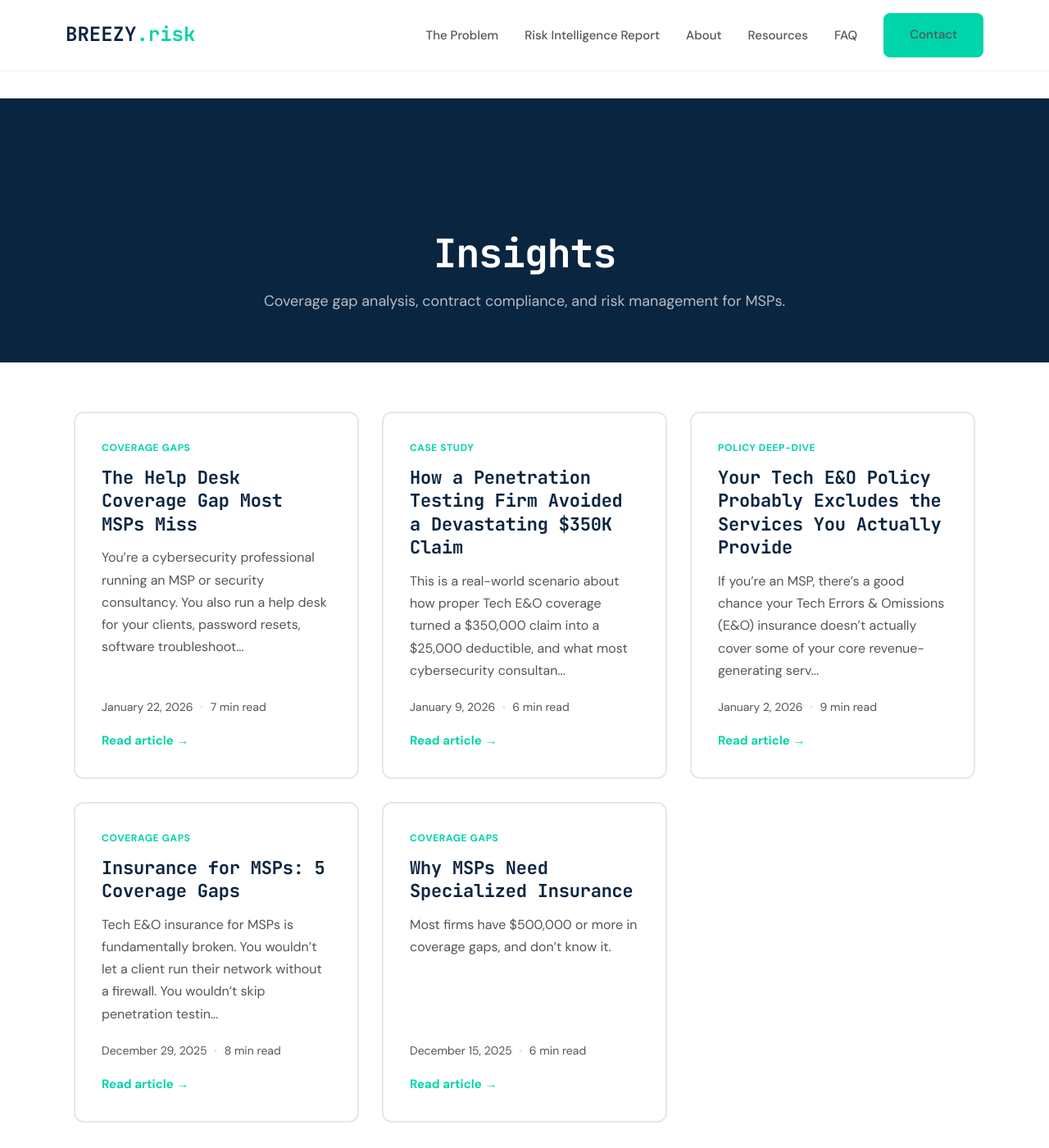
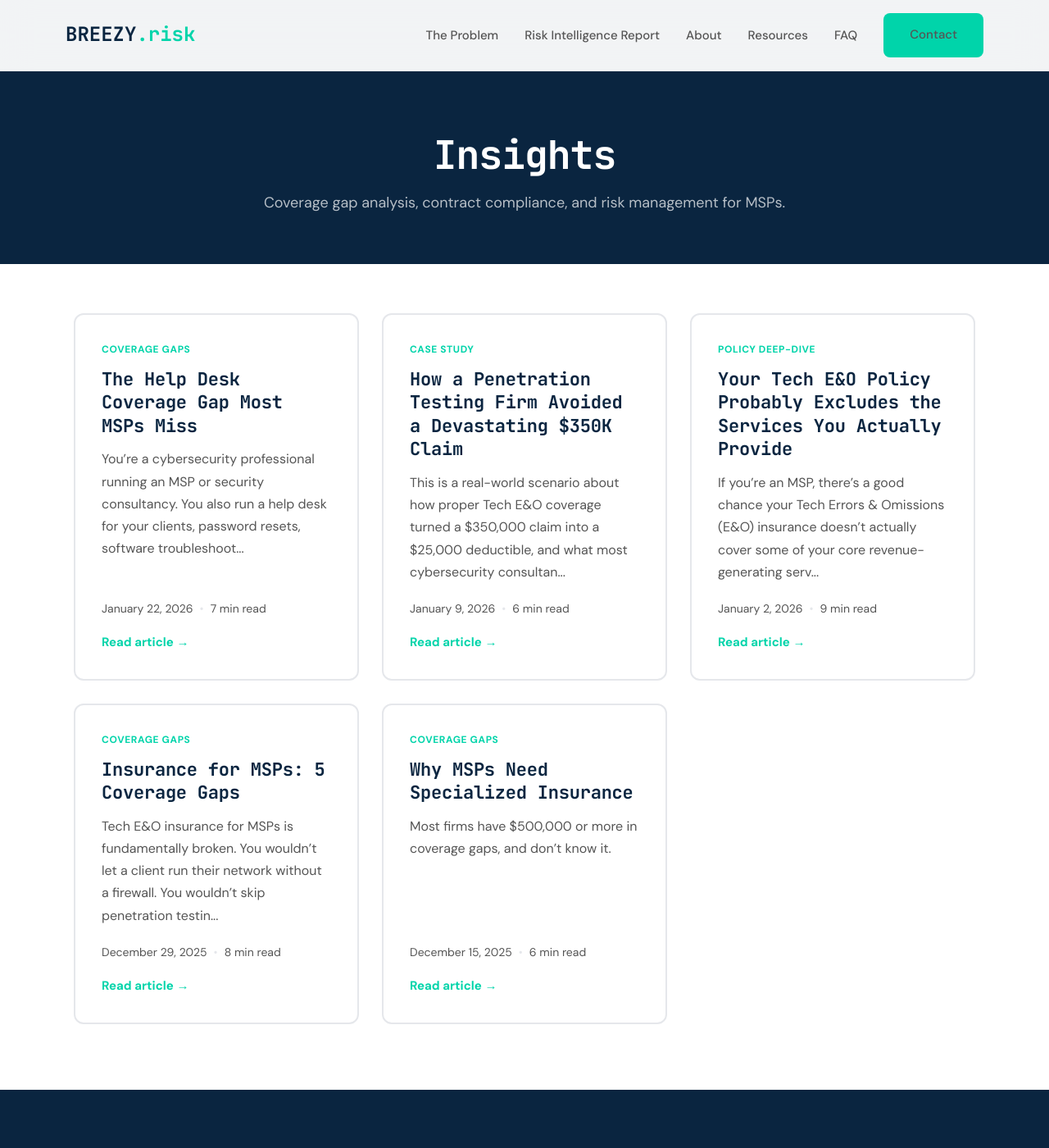
Before and after one commit to joeproe1/breezyins.com, a Jekyll site: the page built from insights.html, in a window 1280 px wide and 1400 px high. Shown: the whole window at 82% size. Built offline with Jekyll 4.4.1, drawn with Linux system fonts in a browser that asks for light colours.

Commit message:
Fix Insights page hero overlapping nav
Remove page-content padding so the blue hero sits directly
under the fixed nav bar with no white gap.

Co-Authored-By: Claude Opus 4.6 <noreply@anthropic.com>

```diff
--- a/insights.html
+++ b/insights.html
@@ -6,6 +6,7 @@ permalink: /insights/
 ---
 
 <style>
+.page-content { padding-top: 0 !important; padding-bottom: 0 !important; }
 .insights-hero { background: #0A2540; padding: 160px 0 60px; text-align: center; }
 .insights-hero h1 { font-size: 48px; font-weight: 800; color: #fff; margin: 0 0 14px; letter-spacing: -0.02em; }
 .insights-hero p { font-size: 18px; color: rgba(255,255,255,0.7); margin: 0; line-height: 1.7; }
```
